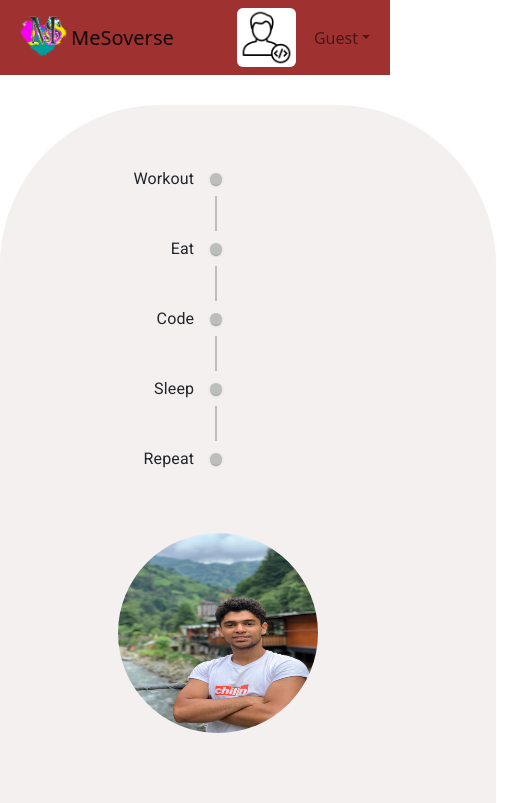
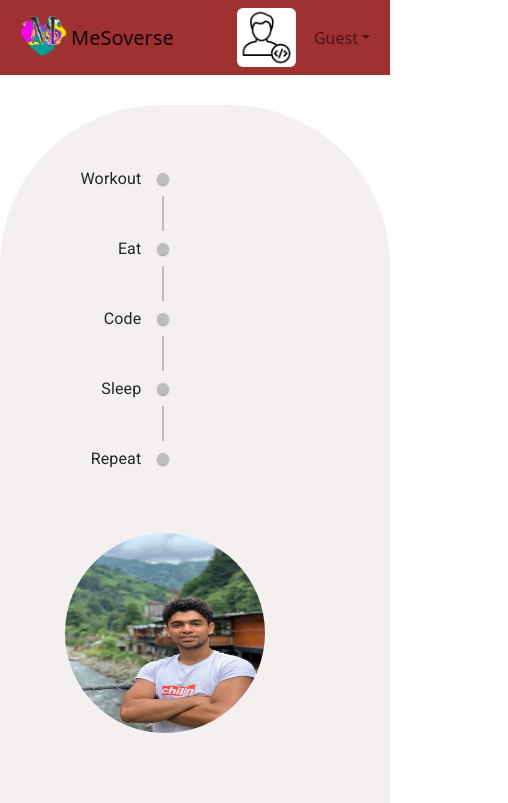
Before and after one commit to mazenbeik1/Login-component, a React (Vite) app: page / in a window 390 px wide. Shown: the top 803 px of the page, 508 px wide, since content can reach past the window. Built offline with nearby package versions, Linux system fonts and the light colour scheme.

Commit message:
Update Welcome.scss

```diff
--- a/src/cmps/Welcome/Welcome.scss
+++ b/src/cmps/Welcome/Welcome.scss
@@ -34,3 +34,9 @@
 .button1:hover{
     box-shadow: 3px 3px 3px 1px rgba(0, 0, 0, 0.4);
 }
+
+@media all and (max-width: 1000px) {
+    .WelcomePage{
+        width: 100%;
+    }
+}
```
